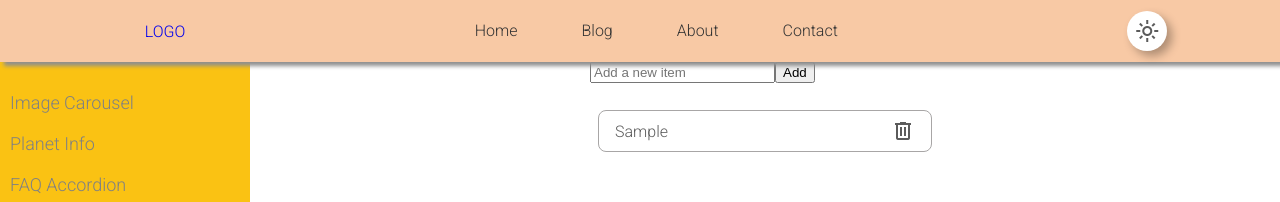
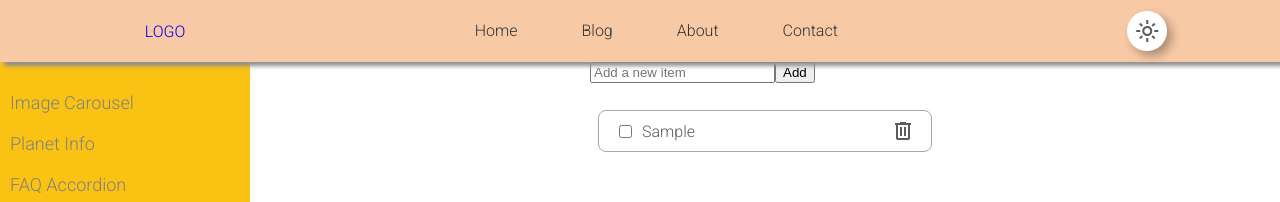
Before and after one commit to kobrak1/bunch-of-apps, a React (Vite) app: page /shopping-list in a window 1280 px wide. Both pictures are taken after typing "Sample" into the empty fields and a click on the button "Add". Shown: the top 202 px of the page. Built offline with nearby package versions, Linux system fonts and the light colour scheme.

Commit message:
ShoppingList.jsx is added

```diff
--- a/src/components/Apps/ShoppingList/ShoppingList.jsx
+++ b/src/components/Apps/ShoppingList/ShoppingList.jsx
@@ -24,14 +24,22 @@ const ShoppingList = () => {
   return (
     <div className="shopping-list">
       <form onSubmit={onSubmit}>
-        <input type="text" name="item" placeholder="Add a new item" />
+        <input
+          type="text"
+          name="item"
+          required="true"
+          placeholder="Add a new item"
+        />
         <button>Add</button>
       </form>{" "}
       <br />
       {items &&
         items.map((item, index) => (
           <li key={index}>
-            {item}
+            <div className="content">
+              <input type="checkbox" style={{ marginRight: "10px" }} />
+              <div className="item">{item}</div>
+            </div>
             <span
               className="material-symbols-outlined"
               onClick={() => onRemoveItem(index)}
--- a/src/components/Apps/ShoppingList/ShoppingList.scss
+++ b/src/components/Apps/ShoppingList/ShoppingList.scss
@@ -10,6 +10,20 @@
         margin: .5rem;
         border: 1px solid $color_3;
         border-radius: .5rem;
+        transition: .2s ease;
+        &:hover {
+          background-color: $color_4;
+        }
+        .content {
+            display: flex;
+            align-items: center;
+            width: 100%; // Ekstra eklendi
+            .item {
+              display: flex;
+              max-width: 200px;
+              overflow: hidden;
+            }
+        }
     }
     span {
         color: $color_1;
--- a/src/components/Header/Header.scss
+++ b/src/components/Header/Header.scss
@@ -42,6 +42,7 @@ header {
 
 	.dark-mode.dark {
 		background-color: $dark-mode;
+		box-shadow: none;
 	}
 }
 
--- a/src/styles/_variables.scss
+++ b/src/styles/_variables.scss
@@ -2,6 +2,7 @@
 $color_1: #5b5b5b; //color
 $color_2: #f1f1f1; // hover color
 $color_3: #a8a6a6;
+$color_4: #e8e6e6;
 $secondary-color: #fac213; // bg color
 $primary-color: #f8c9a5;
 $faq-color: #d7884c;
```
